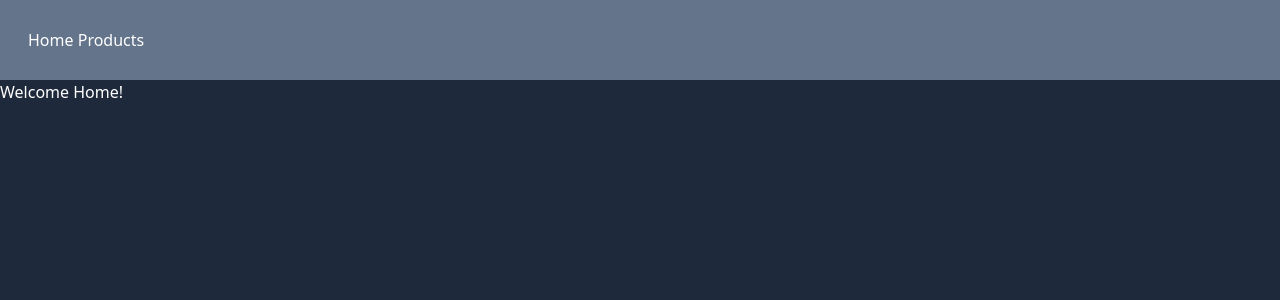
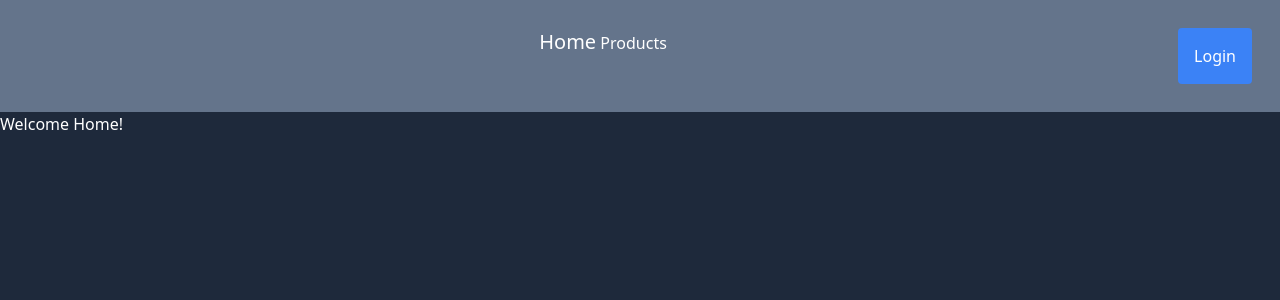
Before and after one commit to kaio-matos/react-mobx, a React (Vite) app in the folder ecommerce/: page / in a window 1280 px wide. Shown: the top 300 px of the page. Built offline with nearby package versions, Linux system fonts and the light colour scheme.

Commit message:
add login

```diff
--- /dev/null
+++ b/ecommerce/src/hooks/toggle.ts
@@ -0,0 +1,11 @@
+import { useState } from "react";
+
+export function useToggle(initial?: boolean) {
+  const [state, setState] = useState(initial ?? false);
+
+  const toggle = () => {
+    setState(!state);
+  };
+
+  return [state, toggle] as const;
+}
--- a/ecommerce/src/pages/Root.tsx
+++ b/ecommerce/src/pages/Root.tsx
@@ -1,12 +1,131 @@
 import { Link, Outlet } from "@tanstack/react-router";
+import { observer } from "mobx-react-lite";
 
-export function Root() {
+import { useToggle } from "../hooks/toggle";
+import React, { useState } from "react";
+import { useLogin } from "./hooks/login";
+import { useStore } from "../stores";
+
+export const Drawer = observer(function Drawer(props: {
+  isOpen: boolean;
+  toggle: () => void;
+  children: React.ReactElement[];
+}) {
+  return (
+    <>
+      <div
+        className={`fixed bg-slate-800 transition top-0 right-0 h-screen w-screen ${
+          props.isOpen ? "opacity-75" : "opacity-0 pointer-events-none"
+        }`}
+        onClick={props.toggle}
+      />
+      <div
+        className={`fixed bg-slate-800 transition top-0 right-0 h-screen w-48 p-4 ${
+          props.isOpen ? "translate-x-0" : "translate-x-full"
+        }`}
+      >
+        {props.children}
+      </div>
+    </>
+  );
+});
+
+export const Cart = observer(function Cart() {
+  const [isOpen, toggle] = useToggle();
+
+  return (
+    <>
+      <button onClick={toggle} className="bg-blue-500 p-4 rounded">
+        Cart
+      </button>
+
+      <Drawer isOpen={isOpen} toggle={toggle}>
+        <button onClick={toggle} className="bg-blue-500 p-4 rounded">
+          Close
+        </button>
+
+        <section className="flex flex-col"></section>
+      </Drawer>
+    </>
+  );
+});
+
+export const Login = observer(function Login() {
+  const [form, setForm] = useState({
+    username: "yraigatt3",
+    password: "sRQxjPfdS",
+  });
+  const [isOpen, toggle] = useToggle();
+  const { loading, login } = useLogin(() => {
+    toggle();
+    return new Promise((res) => setTimeout(res, 1000));
+  });
+
+  return (
+    <>
+      <button onClick={toggle} className="bg-blue-500 p-4 rounded">
+        Login
+      </button>
+
+      <Drawer isOpen={isOpen} toggle={toggle}>
+        <button onClick={toggle} className="bg-blue-500 p-4 rounded">
+          Close
+        </button>
+
+        <form
+          className="flex flex-col gap-2 mt-4"
+          onSubmit={(e) => {
+            e.preventDefault();
+            login(form);
+          }}
+        >
+          <input
+            placeholder="Userame"
+            className="p-2 rounded outline-none transition text-slate-600 focus:ring focus:ring-blue-500 disabled:bg-slate-300"
+            value={form.username}
+            disabled
+            onChange={(e) =>
+              setForm((v) => ({ ...v, username: e.target.value }))
+            }
+          />
+          <input
+            placeholder="Password"
+            type="password"
+            className="p-2 rounded outline-none transition text-slate-600 focus:ring focus:ring-blue-500 disabled:bg-slate-300"
+            value={form.password}
+            disabled
+            onChange={(e) =>
+              setForm((v) => ({ ...v, password: e.target.value }))
+            }
+          />
+          <button
+            type="submit"
+            className="bg-blue-500 px-4 py-2 rounded active:bg-blue-700 focus:bg-blue-700 hover:bg-blue-700 transition"
+          >
+            {loading.login ? "Loading..." : "Login"}
+          </button>
+        </form>
+      </Drawer>
+    </>
+  );
+});
+
+export const Root = observer(function Root() {
+  const { Auth } = useStore();
+
   return (
     <div className="flex flex-col h-screen w-screen overflow-auto bg-slate-800 text-white">
-      <header className="w-full p-7 bg-slate-500">
+      <header className="flex justify-between w-full p-7 bg-slate-500">
         <nav className="max-w-7xl mx-auto">
-          <Link to="/">Home</Link> <Link to="/products">Products</Link>
+          <Link to="/" className="data-[status=active]:text-xl">
+            Home
+          </Link>{" "}
+          <Link to="/products" className="data-[status=active]:text-xl">
+            Products
+          </Link>
         </nav>
+
+        {Auth.isLoggedIn ? <Cart /> : <Login />}
       </header>
 
       <div className="flex-grow w-full">
@@ -14,4 +133,4 @@ export function Root() {
       </div>
     </div>
   );
-}
+});
--- /dev/null
+++ b/ecommerce/src/pages/hooks/login.ts
@@ -0,0 +1,26 @@
+import { useFetch } from "../../hooks/fetch";
+import { CommerceService } from "../../services";
+import { User } from "../../services/commerce/auth/resources/user";
+import { useStore } from "../../stores";
+
+export const useLogin = (onLogin?: (user: User) => Promise<void> | void) => {
+  const { Auth } = useStore();
+
+  const { isLoading, execute: login } = useFetch(
+    async (...args: Parameters<typeof CommerceService.Auth.login>) => {
+      const data = await CommerceService.Auth.login(...args);
+
+      await onLogin?.(data);
+
+      Auth.setUser(data);
+    },
+    null
+  );
+
+  return {
+    loading: {
+      login: isLoading,
+    },
+    login,
+  };
+};
--- /dev/null
+++ b/ecommerce/src/stores/auth.ts
@@ -0,0 +1,18 @@
+import { makeAutoObservable } from "mobx";
+import { User } from "../services/commerce/auth/resources/user";
+
+export class Auth {
+  user?: User;
+
+  constructor() {
+    makeAutoObservable(this);
+  }
+
+  setUser(user: User) {
+    this.user = user;
+  }
+
+  get isLoggedIn() {
+    return !!this.user?.token;
+  }
+}
--- a/ecommerce/src/stores/index.ts
+++ b/ecommerce/src/stores/index.ts
@@ -1,6 +1,9 @@
 import { createContext, useContext } from "react";
+import { Auth } from "./auth";
 
-const store = {};
+const store = {
+  Auth: new Auth(),
+};
 
 export const StoreContext = createContext(store);
 
```
